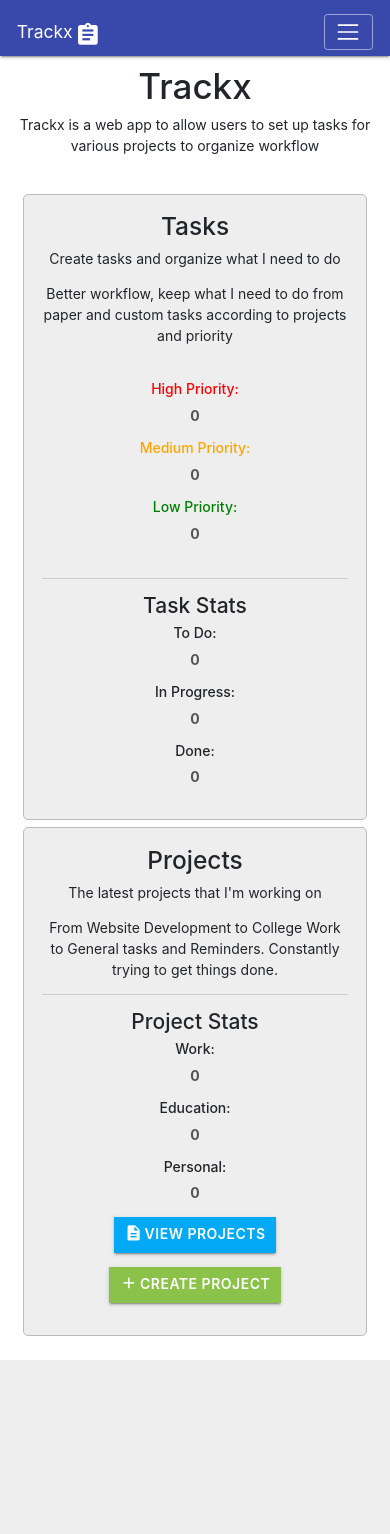
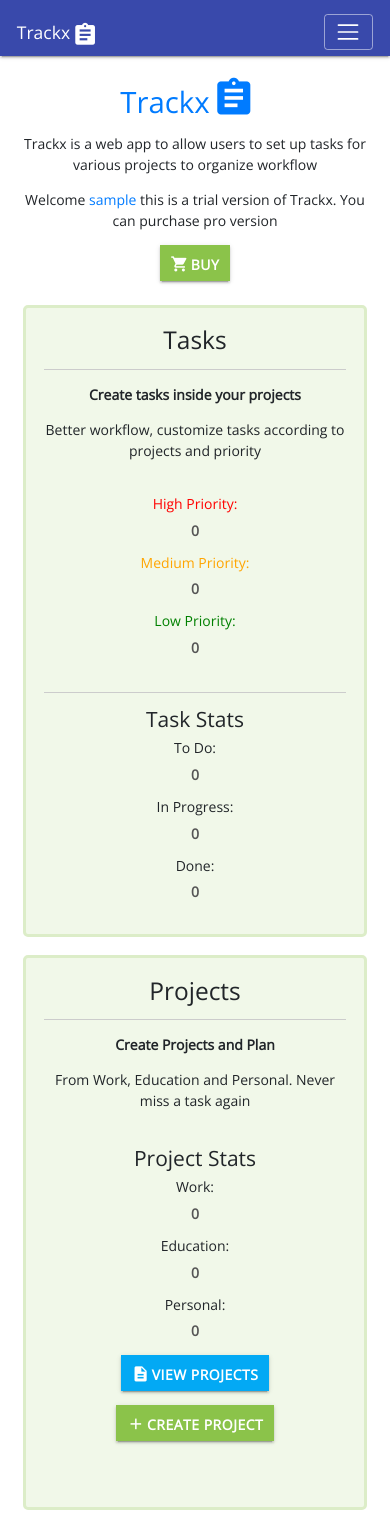
Before and after one commit to Garathd/Django-To-Do-List, a Django app: page /dashboard/ in a window 390 px wide. Before the commit the page ends 1360 px from the top, so only its background shows below. Run offline with Django 3.2, Linux system fonts and the light colour scheme; the visitor is signed in with stand-in values (Sample User, id 1); data comes from the database, SQL or seed files in the repository; data that the repository does not hold is empty; some libraries are stand-ins or nearby versions.

Commit message:
Modified Dashboard and Edited Forms alot better and added alot more style improvements

```diff
--- a/dashboard/templates/dashboard.html
+++ b/dashboard/templates/dashboard.html
@@ -3,9 +3,18 @@
 <div class="spacing"></div>
 
 <div class="row">
-    <div class="col-md-12 text-center">
-        <h1>Trackx</h1>
+    <div class="col-md-12 text-center dashboard-heading">
+        <h1><a class="navbar-brand dashboard-brand" href="/">Trackx <i class="material-icons logo">assignment</i></a></h1>
+
+        <div class="spacing"></div>
+
         <p>Trackx is a web app to allow users to set up tasks for various projects to organize workflow</p>
+        {% if account == 'pro' %}
+        <p>Welcome <a href="{% url 'profile' %}" title="View your Profile" alt="View your Profile">{{ username }}</a> you have a premium account</p>
+        {% else %}
+        <p>Welcome <a href="{% url 'profile' %}" title="View your Profile" alt="View your Profile">{{ username }}</a> this is a trial version of Trackx. You can purchase pro version</p>
+
+        <a href="{% url 'products' %}" class="btn btn-default custom-button new-save-button" type="submit"><i class="material-icons page-icon left">shopping_cart</i>Buy</a> {% endif %}
     </div>
 </div>
 
@@ -13,11 +22,12 @@
 
 <div class="row">
     <div class="col-md-6 text-center featured">
-        <div class="featured-box">
+        <div class="featured-box featured-tasks">
             <div>
                 <h3>Tasks</h3>
-                <p>Create tasks and organize what I need to do</p>
-                <p>Better workflow, keep what I need to do from paper and custom tasks according to projects and priority</p>
+                <hr />
+                <p><strong>Create tasks inside your projects</strong></p>
+                <p>Better workflow, customize tasks according to projects and priority</p>
             </div>
             <div>
                 <div class="spacing"></div>
@@ -39,6 +49,7 @@
                 <hr />
                 <div class="featured-break"></div>
                 <h4>Task Stats</h4>
+                <div class="spacing"></div>
                 <h6>To Do:</h6>
                 <p class="font-weight-bold">{{ todo }}</p>
                 <h6>In Progress:</h6>
@@ -49,16 +60,15 @@
         </div>
     </div>
 
-    <div class="col-md-6 text-center featured">
+    <div class="col-md-6 text-center featured featured-projects">
         <div class="featured-box">
-            <div>
             <h3>Projects</h3>
-                <p>The latest projects that I'm working on</p>
-                <p>From Website Development to College Work to General tasks and Reminders. Constantly trying to get things done.</p>
-            </div>
-            <div>
             <hr />
+            <p><strong>Create Projects and Plan</strong></p>
+            <p>From Work, Education and Personal. Never miss a task again</p>
+            &nbsp;
             <h4>Project Stats</h4>
+            <div class="spacing"></div>
             <h6>Work:</h6>
             <p class="font-weight-bold">{{ work }}</p>
             <h6>Education:</h6>
@@ -70,6 +80,6 @@
             <p><a href="{% url 'create_project' %}" class="btn btn-default custom-button new-save-button"><i class="material-icons page-icon left">add</i>Create Project</a></p>
         </div>
     </div>
-    </div>
+
 </div>
 {% endblock %}
--- a/dashboard/views.py
+++ b/dashboard/views.py
@@ -1,6 +1,7 @@
 from django.shortcuts import render
 from django.contrib.auth.decorators import login_required
 from projects.models import Project
+from accounts.models import UserProfile
 from tasks.models import Task
 
 @login_required()
@@ -16,6 +17,13 @@ def dashboard_view(request):
     medium = 0
     low = 0
 
+    # Get user info from UserProfile Model
+    user_info = UserProfile.objects.filter(user=request.user)
+
+    for u in user_info:
+        account = u.account
+        user_name = u.user
+
     projects = Project.objects.filter(user__username=request.user)
     for p in projects:
         if p.status == "Work":
@@ -26,7 +34,6 @@ def dashboard_view(request):
             personal = personal + 1
 
         task = Task.objects.filter(project=p)
-        print("Check the Tasks: {}".format(task))
         for t in task:
             if t.status == "To Do":
                 todo = todo + 1
@@ -50,5 +57,7 @@ def dashboard_view(request):
         'done': done,
         'high': high,
         'medium': medium,
-        'low': low
+        'low': low,
+        'account': account,
+        'username': user_name
     })
--- a/projects/templates/project_tasks.html
+++ b/projects/templates/project_tasks.html
@@ -66,7 +66,7 @@
                 <hr />
                 <a href="{% url 'edit_task' task.id project_id %}" class="btn btn-default custom-button edit-options-button"><i class="material-icons page-icon left">edit</i> Edit</a>
                 <a href="{% url 'delete_task' task.id %}" class="btn btn-default custom-button delete-cancel-button"><i class="material-icons page-icon left">delete</i> Delete</a>
-                <a href="{% url 'create_task' project_id %}" class="btn btn-default custom-button new-save-button"><i class="material-icons page-icon left">add</i> New</a>
+                <a href="{% url 'create_task' project_id %}" class="btn btn-default custom-button new-save-button nsb-tasks"><i class="material-icons page-icon left">add</i> New</a>
                 <hr />
             </div>
             <div class="col-lg-1 col-md-12 col-sm-12 col-xs-12"></div>
--- a/static/css/custom.css
+++ b/static/css/custom.css
@@ -1,5 +1,23 @@
+body,
+h1,
+h2,
+.container {
+  font-family: Open Sans !important; }
+
 .center {
   text-align: center; }
+
+.left {
+  float: left !important; }
+
+.left-align {
+  text-align: left !important; }
+
+.right {
+  float: right !important; }
+
+.auto-width {
+  width: auto !important; }
 
 .logo {
   font-size: 1.5em !important;
@@ -26,7 +44,8 @@
 .nav-link:hover {
   height: 70px !important; }
 
-.nav-link:focus, .nav-link:hover {
+.nav-link:focus,
+.nav-link:hover {
   color: #3949AB !important;
   background: #FFF !important; }
 
@@ -59,7 +78,21 @@ hr {
     border-bottom: 2px solid #fff !important;
     padding-bottom: 3%;
     margin-bottom: 1%;
-    height: 5em; } }
+    height: 5em; }
+  .custom-button {
+    padding-top: 0.6em !important; } }
+
+@media only screen and (max-width: 767px) {
+  .featured-projects {
+    margin-top: 3% !important; } }
+
+@media (min-width: 576px) and (max-width: 767px) {
+  .nsb-tasks {
+    margin-top: 3% !important; } }
+
+@media only screen and (max-width: 332px) {
+  .nsb-tasks {
+    margin-top: 3% !important; } }
 
 .spacing {
   margin: 2.5% 0 !important; }
@@ -130,11 +163,9 @@ hr {
 .cart-left {
   margin-right: 2% !important; }
 
-left {
-  float: left !important; }
-
-right {
-  float: right !important; }
+.auto-width:hover {
+  background-color: #3949AB !important;
+  color: #FFF !important; }
 
 main {
   flex: 1 0 auto !important; }
@@ -180,13 +211,23 @@ main {
   margin: 2em 0 !important; }
 
 .featured-box {
-  margin: 1%;
-  padding: 5%;
   -webkit-border-radius: 5px !important;
   -moz-border-radius: 5px !important;
   border-radius: 5px !important;
-  background: #EEEEEE !important;
-  border: 1px solid #BBBBBB !important; }
+  background: #F1F8E9 !important;
+  border: 3px solid #DCEDC8 !important;
+  margin: 1% !important;
+  padding: 5% !important;
+  min-height: 555px !important; }
+
+.dashboard-heading {
+  margin-top: 1em !important; }
+
+.dashboard-brand {
+  font-size: 2.1rem !important; }
+
+.dashboard-brand > .logo {
+  margin-top: -0.2em !important; }
 
 .user_image {
   width: 40px !important; }
@@ -208,8 +249,8 @@ main {
   -webkit-border-radius: 5px !important;
   -moz-border-radius: 5px !important;
   border-radius: 5px !important;
-  background: #EEEEEE !important;
-  border: 1px solid #BBBBBB !important; }
+  background: #F1F8E9 !important;
+  border: 3px solid #DCEDC8 !important; }
 
 .project-icon > .fas {
   font-size: 5em !important;
@@ -245,8 +286,8 @@ input[name="picture"] {
   -webkit-border-radius: 5px !important;
   -moz-border-radius: 5px !important;
   border-radius: 5px !important;
-  background: #EEEEEE !important;
-  border: 1px solid #BBBBBB !important;
+  background: #F1F8E9 !important;
+  border: 3px solid #DCEDC8 !important;
   padding: 2%; }
 
 .task-info {
--- a/templates/base.html
+++ b/templates/base.html
@@ -11,6 +11,7 @@
     <link rel="stylesheet" href="https://fonts.googleapis.com/icon?family=Material+Icons">
     <link rel="stylesheet" href="https://cdnjs.cloudflare.com/ajax/libs/materialize/0.100.2/css/materialize.min.css">
     <link rel="stylesheet" href="https://stackpath.bootstrapcdn.com/bootstrap/4.2.1/css/bootstrap.min.css">
+    <link rel="stylesheet" type="text/css" href="//fonts.googleapis.com/css?family=Open+Sans" />
     <link rel="stylesheet" href="{% static 'css/custom.css' %}">
 
     <script src="https://cdnjs.cloudflare.com/ajax/libs/jquery/3.2.1/jquery.min.js"></script>
--- a/templates/credentials.html
+++ b/templates/credentials.html
@@ -11,6 +11,7 @@
     <link rel="stylesheet" href="https://fonts.googleapis.com/icon?family=Material+Icons">
     <link rel="stylesheet" href="https://cdnjs.cloudflare.com/ajax/libs/materialize/0.100.2/css/materialize.min.css">
     <link rel="stylesheet" href="https://stackpath.bootstrapcdn.com/bootstrap/4.2.1/css/bootstrap.min.css">
+    <link rel="stylesheet" type="text/css" href="//fonts.googleapis.com/css?family=Open+Sans" />
     <link rel="stylesheet" href="{% static 'css/custom.css' %}">
 </head>
 
```
Also changed, not shown: accounts/forms.py (+9 -0 lines), accounts/templates/profileform.html (+4 -4 lines), tasks/forms.py (+5 -2 lines). Lines whose indentation alone changed are shown as unchanged.
